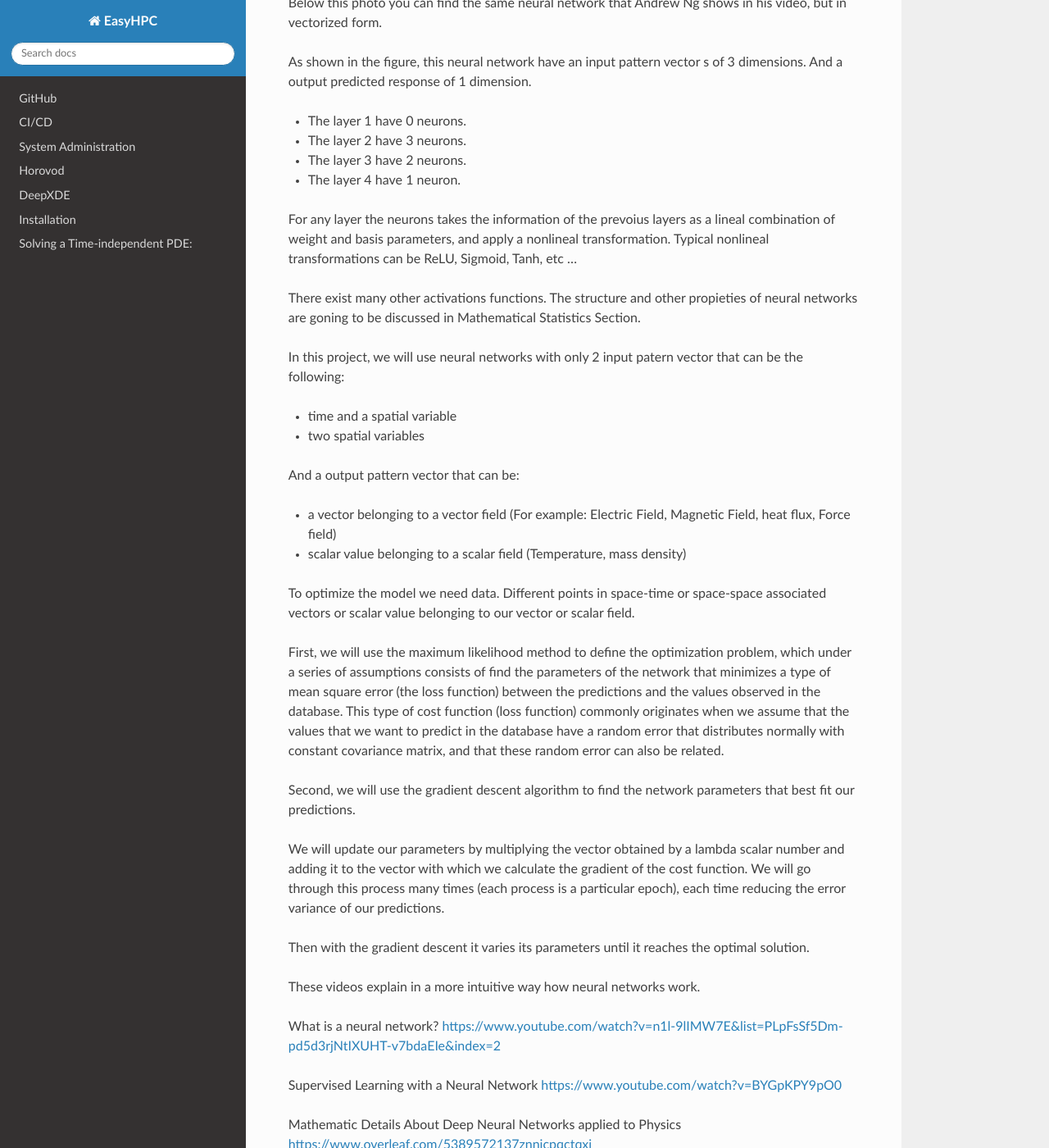
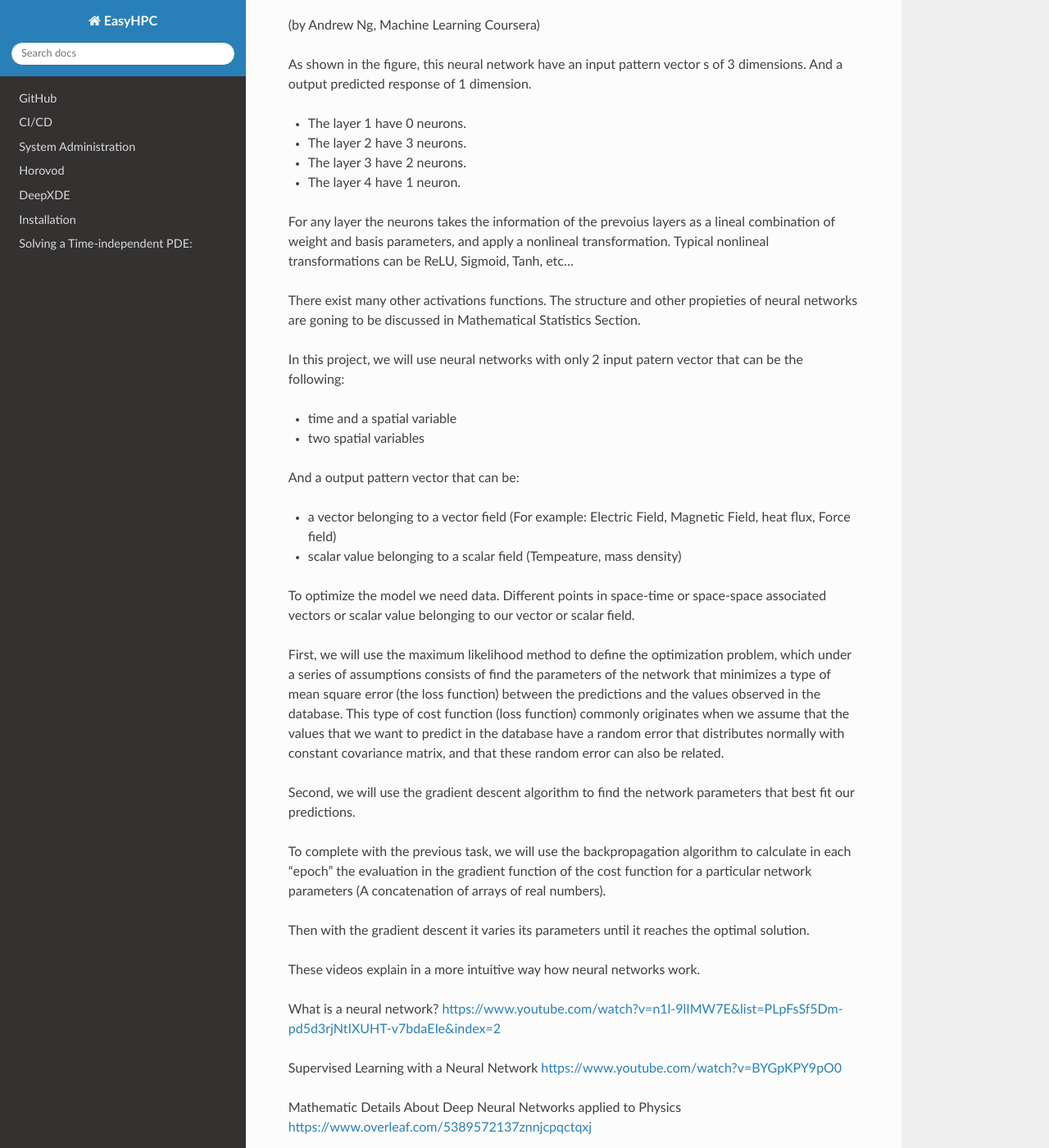
Before and after one commit to pescap/EasyHPC, a Sphinx documentation site: the page built from docs/source/NeuralNetworkTheory.rst, in a window 1280 px wide and 1400 px high, scrolled down 3808 px. Shown: the whole window at 82% size. Built offline with Sphinx 7.4.7 and the Read the Docs theme 2.0.0, drawn with Linux system fonts in a browser that asks for light colours.

Commit message:
Revert "Correction in neural network photo"

```diff
--- a/docs/source/NeuralNetworkTheory.rst
+++ b/docs/source/NeuralNetworkTheory.rst
@@ -110,10 +110,8 @@
 .. image:: ~Image/NeuralNetworkbyAndrewNg.png
 (by Andrew Ng, Machine Learning Coursera)
 
-.. image:: ~Image/RedExplicadaT.png
+.. image:: ~Image/RedExplicada.png
 (by Andrew Ng, Machine Learning Coursera)
-
-Below this photo you can find the same neural network that Andrew Ng shows in his video, but in vectorized form.
 
 As shown in the figure, this neural network have an input pattern vector s of 3 dimensions. And a output predicted response of 1 dimension.
 
@@ -123,7 +121,7 @@
 - The layer 4 have 1 neuron.
 
 For any layer the neurons takes the information of the prevoius layers as a lineal combination of weight and basis parameters, and apply a nonlineal
-transformation. Typical nonlineal transformations can be ReLU, Sigmoid, Tanh, etc ...
+transformation. Typical nonlineal transformations can be ReLU, Sigmoid, Tanh, etc...
 
 There exist many other activations functions. The structure and other propieties of neural networks are goning to be discussed in Mathematical Statistics Section.
 
@@ -135,7 +133,8 @@
 And a output pattern vector that can be:
 
 - a vector belonging to a vector field (For example: Electric Field, Magnetic Field, heat flux, Force field)
-- scalar value belonging to a scalar field (Temperature, mass density)
+- scalar value belonging to a scalar field (Tempeature, mass density)
+
 
 To optimize the model we need data. Different points in space-time or space-space associated vectors or scalar value belonging to our vector or scalar field.
 
@@ -143,7 +142,7 @@
 
 Second, we will use the gradient descent algorithm to find the network parameters that best fit our predictions.
 
-We will update our parameters by multiplying the vector obtained by a lambda scalar number and adding it to the vector with which we calculate the gradient of the cost function. We will go through this process many times (each process is a particular epoch), each time reducing the error variance of our predictions.
+To complete with the previous task, we will use the backpropagation algorithm to calculate in each "epoch" the evaluation in the gradient function of the cost function for a particular network parameters (A concatenation of arrays of real numbers).
 
 Then with the gradient descent it varies its parameters until it reaches the optimal solution.
 
@@ -170,6 +169,5 @@
 
 
 
-
 Bibliography
 ------------
```
Also changed, not shown: docs/source/~Image/RedExplicada.png (added), docs/source/~Image/RedExplicadaT.png (deleted).
